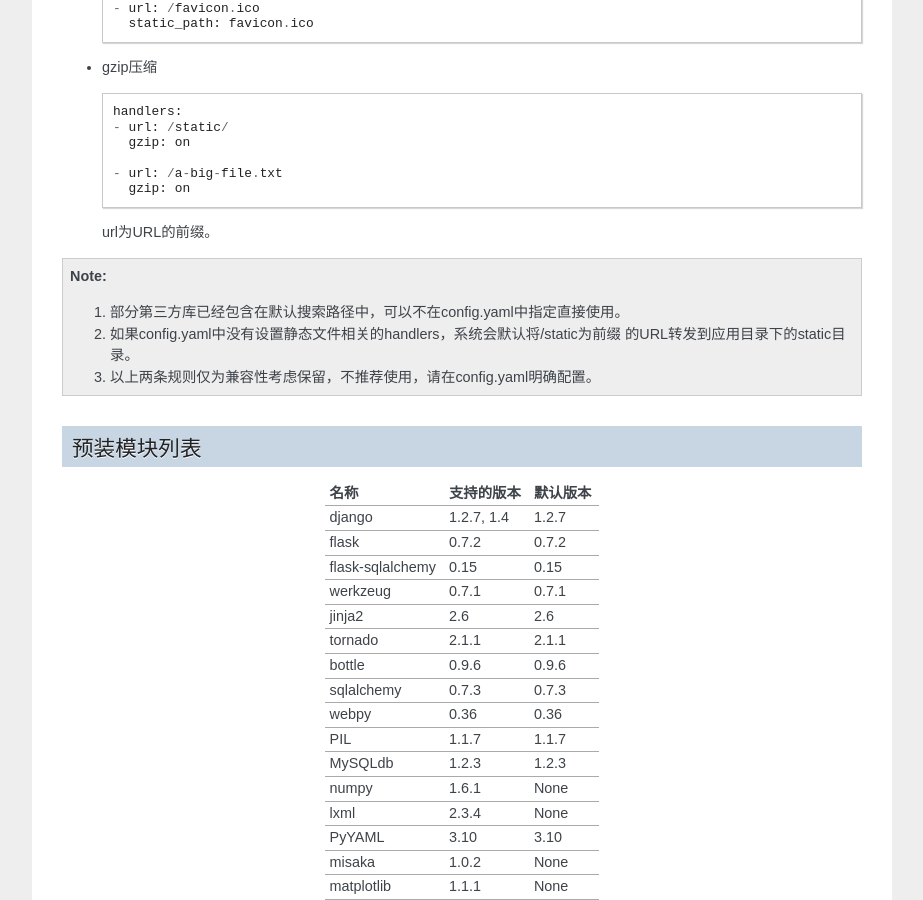
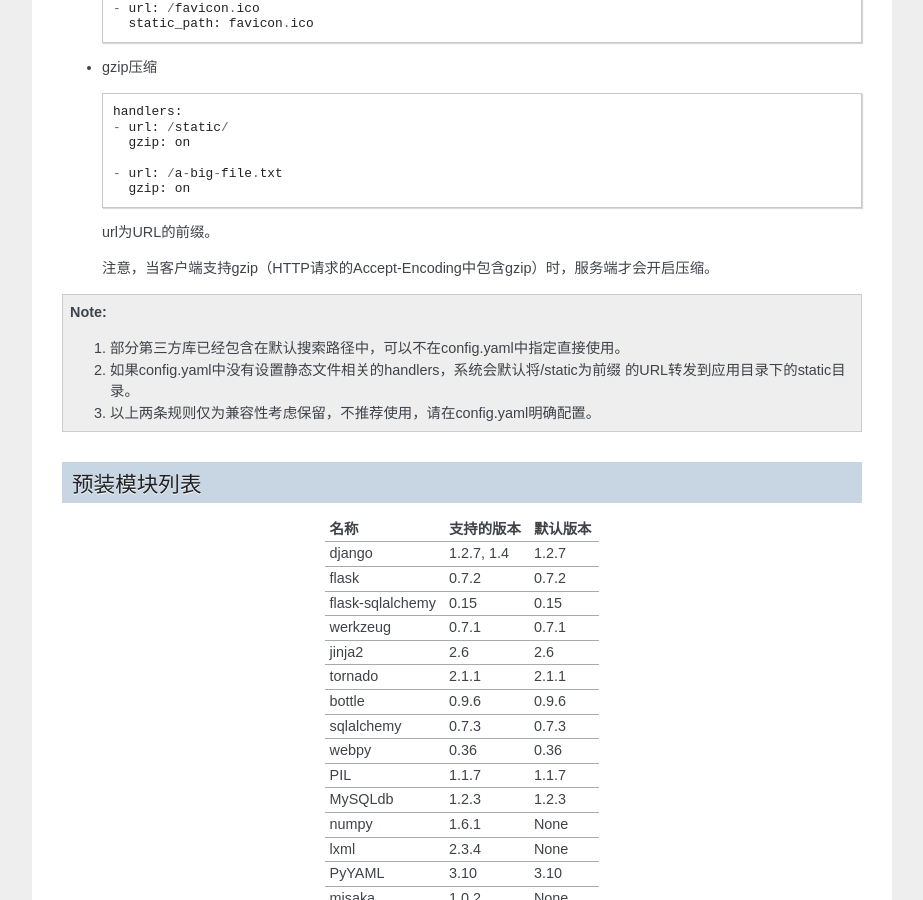
Before and after one commit to sinacloud/sae-python-dev-guide, a Sphinx documentation site: the page built from docs/runtime.rst, in a window 1280 px wide and 900 px high, scrolled down 2429 px. Shown: the whole window, without its empty margins (198-1121 px from the left). Built offline with Sphinx 7.4.7, drawn with Linux system fonts in a browser that asks for light colours.

Commit message:
Tip for gzip

```diff
--- a/docs/runtime.rst
+++ b/docs/runtime.rst
@@ -138,6 +138,8 @@
 
   url为URL的前缀。
 
+  注意，当客户端支持gzip（HTTP请求的Accept-Encoding中包含gzip）时，服务端才会开启压缩。
+
 .. note::
 
    1. 部分第三方库已经包含在默认搜索路径中，可以不在config.yaml中指定直接使用。
```
